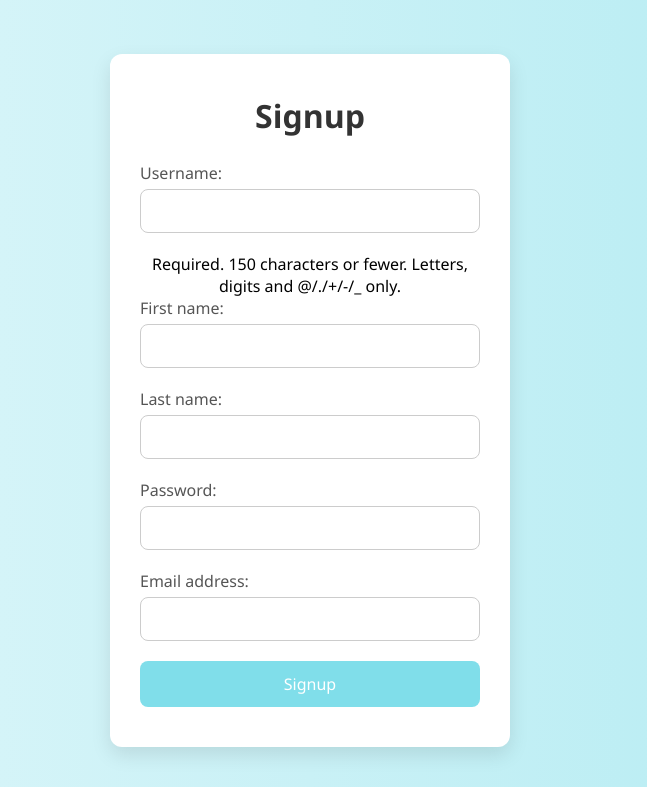
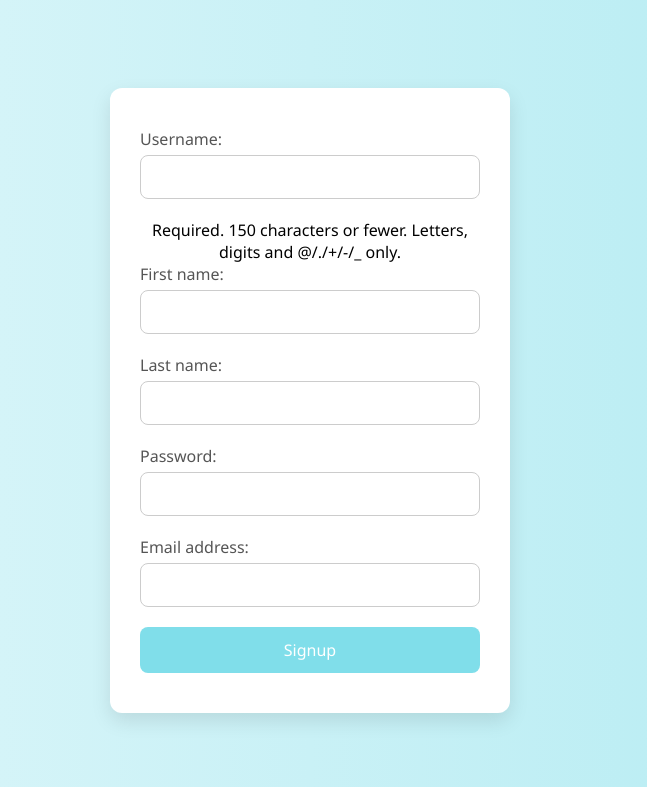
Before and after one commit to Donasona/Expense_Tracker, a Django app: page /signup/ in a window 1280 px wide. Shown: the top 787 px of the page, without its empty margins (330-977 px from the left). Run offline with Django 5.2, Linux system fonts and the light colour scheme.

Commit message:
fourty three

```diff
--- a/user_app/templates/signup.html
+++ b/user_app/templates/signup.html
@@ -84,7 +84,6 @@
 </head>
 <body>
     <div class="signup-container">
-        <h1>Signup</h1>
         <form action="" method="post">
             {% csrf_token %}
             {{ form.as_p }}
```
